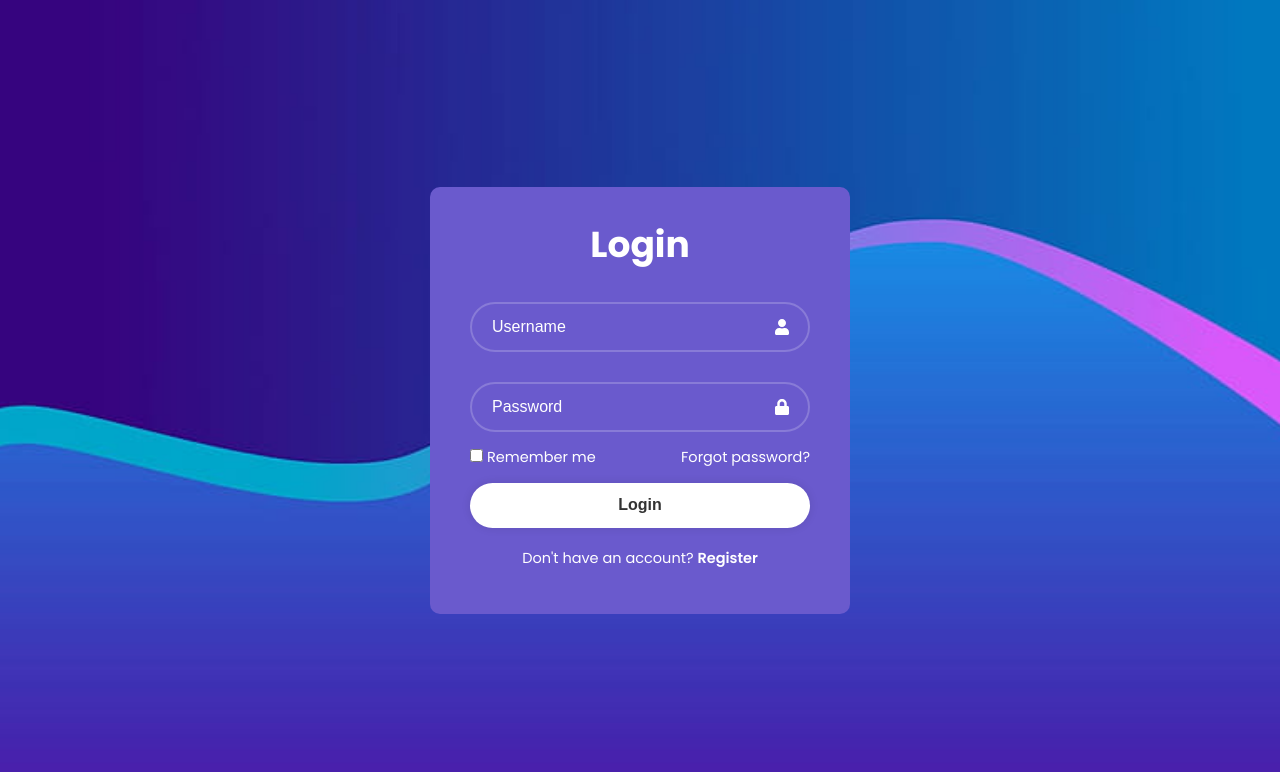
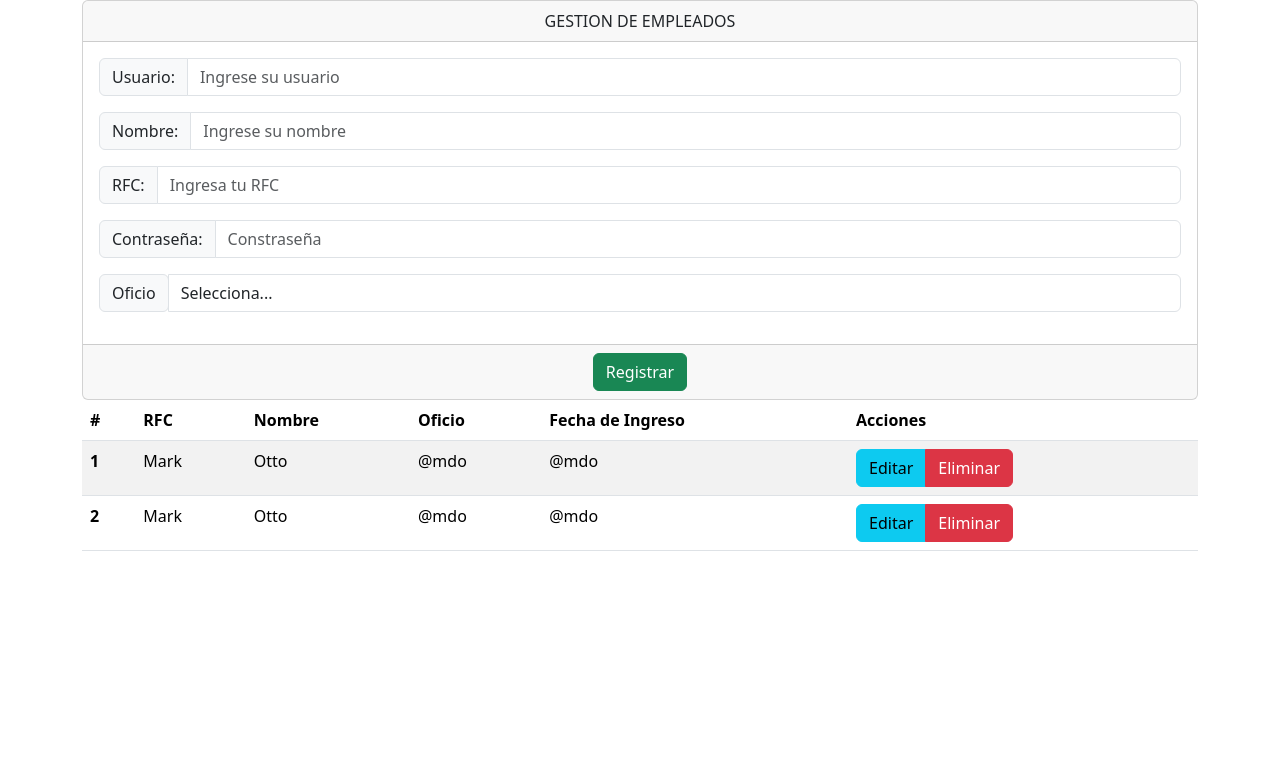
Before and after one commit to Misaelvr22/TallerBase, a React (Create React App) app in the folder frontend/tallerbd/: page /crud in a window 1280 px wide. Shown: the top 772 px of the page. Built offline with nearby package versions, Linux system fonts and the light colour scheme.

Commit message:
feat: crud structure

```diff
--- a/frontend/tallerbd/package.json
+++ b/frontend/tallerbd/package.json
@@ -6,9 +6,11 @@
     "@testing-library/jest-dom": "^5.17.0",
     "@testing-library/react": "^13.4.0",
     "@testing-library/user-event": "^13.5.0",
+    "axios": "^1.7.2",
     "react": "^18.3.1",
     "react-dom": "^18.3.1",
     "react-icons": "^5.2.1",
+    "react-router-dom": "^6.23.1",
     "react-scripts": "5.0.1",
     "web-vitals": "^2.1.4"
   },
--- a/frontend/tallerbd/src/App.js
+++ b/frontend/tallerbd/src/App.js
@@ -1,11 +1,16 @@
 import { LoginForm } from './Componentes/LoginForm/LoginForm';
+import {BrowserRouter, Routes, Route} from 'react-router-dom'
+import Crud from './Screens/Crud';
 
 function App() {
   return (
-    <div>
-     <LoginForm />
-    </div>
+    <BrowserRouter>
+      <Routes >
+        <Route path="/" element={<LoginForm />}/>
+        <Route path="/crud" element={<Crud />}/>
+      </Routes>
+    </BrowserRouter>
   );
-};
+}
 
 export default App;
--- a/frontend/tallerbd/src/Componentes/LoginForm/LoginForm.css
+++ b/frontend/tallerbd/src/Componentes/LoginForm/LoginForm.css
@@ -94,3 +94,22 @@ text-align: center;
 .register-link p a:hover{
     text-decoration: underline;
 }
+
+.login {
+    font-family: 'Poppins', sans-serif;
+    -webkit-font-smoothing: antialiased;
+    -moz-osx-font-smoothing: grayscale;
+    display: flex;
+    justify-content: center;
+    align-items: center;
+    min-height: 100vh;
+    background: url(../Assets/Fondo.jpg)
+    no-repeat;
+    background-size: cover;
+    background-position: center;
+  }
+
+  code {
+    font-family: source-code-pro, Menlo, Monaco, Consolas, 'Courier New',
+      monospace;
+  }
--- a/frontend/tallerbd/src/Componentes/LoginForm/LoginForm.jsx
+++ b/frontend/tallerbd/src/Componentes/LoginForm/LoginForm.jsx
@@ -4,7 +4,7 @@ import { FaUser, FaLock } from "react-icons/fa";
 
 export const LoginForm = () => {
     return (
-        <div className='wrapper'>
+        <div className='login wrapper'>
             <form action="">
                 <h1>Login</h1>
                 <div className="input-box">
--- /dev/null
+++ b/frontend/tallerbd/src/Screens/Crud.css
@@ -0,0 +1,28 @@
+.Crud {
+    display: flex;
+    flex-direction: column;
+    justify-content: center;
+  }
+
+  .datos {
+    display: flex;
+    flex-direction: column;
+    justify-content: center;
+    width: 100%;
+    align-items: center;
+  }
+
+  .datos input {
+    width: 300px;
+    height: 30px;
+    font-size: 20px;
+    padding-left: 10px;
+    border-radius: 5px;
+    margin: 5px;
+  }
+
+  .datos button {
+    width: 320px;
+    height: 50px;
+    margin-top: 5px;
+  }
--- /dev/null
+++ b/frontend/tallerbd/src/Screens/Crud.js
@@ -0,0 +1,155 @@
+import './Crud.css';
+import 'bootstrap/dist/css/bootstrap.min.css';
+import {useState} from 'react';
+import Axios from 'axios';
+
+
+function Crud() {
+  const [usuario, setUsuario] = useState ("");
+  const [nombre, setNombre] = useState ("");
+  const [rfc, setRFC] = useState ("");
+  const [password, setPassword] = useState ("");
+  const [oficio, setOficio] = useState ("");
+
+  const add = () => {
+    Axios.post("http://localhost:8080/trabajador/add",{
+
+      nombre:nombre,
+      rfc:rfc,
+      password:password,
+      oficio:oficio
+
+    }).then(()=>{
+      alert("EmpleadoRegistrado");
+    });
+  }
+
+   /*const [formData, setFormData] = useState({
+    nombre: '',
+    rfc: '',
+    password: '',
+    oficio: '',
+  });
+
+  const handleChange = (e) => {
+
+    const { name, value } = e.target;
+    setFormData({
+      ...formData,
+      [name]: value,
+    });
+
+    //if(name==="nombre")
+      if (/[^a-zA-ZáéíóúÁÉÍÓÚñÑ\s]/.test(value)) {
+        console.log("Invalido: " + value)
+      } else {
+        console.log("validos:" + value)
+      }
+
+  };*/
+
+  return (
+    <div class="container">
+    <div className="Crud">
+    </div>
+    <div class="card text-center">
+      <div class="card-header">
+        GESTION DE EMPLEADOS
+        </div>
+
+        <div className="card-body">
+
+        <div className="input-group mb-3">
+            <span className="input-group-text" id="basic-addon1">Usuario:</span>
+            <input type="text"
+
+            className="form-control" id="Nombre" placeholder="Ingrese su usuario" aria-label="Username" aria-describedby="basic-addon1"  onChange={(event)=>{setUsuario(event.target.value);}}/>
+        </div>
+
+          <div className="input-group mb-3">
+            <span className="input-group-text" id="basic-addon1">Nombre:</span>
+            <input type="text"
+
+            className="form-control" id="Nombre" placeholder="Ingrese su nombre" aria-label="Username" aria-describedby="basic-addon1"  onChange={(event)=>{setNombre(event.target.value);}}/>
+        </div>
+
+        <div className="input-group mb-3">
+            <span className="input-group-text" id="basic-addon1">RFC:</span>
+            <input type="text"
+
+            className="form-control" id="RFC" placeholder="Ingresa tu RFC" aria-label="Username" aria-describedby="basic-addon1" onChange={(event)=>{setRFC(event.target.value);}}/>
+        </div>
+
+        <div className="input-group mb-3">
+            <span className="input-group-text" id="basic-addon1">Contraseña:</span>
+            <input type="password" class="form-control" id="Contraseña" placeholder="Constraseña" onChange={(event)=>{setPassword(event.target.value);}}/>
+        </div>
+
+        <div className="input-group mb-3">
+          <div className="input-group-prepend">
+            <label className="input-group-text" htmlFor="inputGroupSelect01">
+              Oficio
+            </label>
+          </div>
+          <select className="custom-select form-control" id="Ofico"  onChange={(event)=>{setOficio(event.target.value);}}>
+            <option defaultValue>Selecciona...</option>
+            <option value="1">Carpintero</option>
+            <option value="2">Herrero</option>
+            <option value="3">Fontanero</option>
+          </select>
+        </div>
+
+
+
+        </div>
+
+          <div class="card-footer text-muted">
+            <button className='btn btn-success' onClick={add}>Registrar</button>
+          </div>
+
+     </div>
+     <table class="table table-striped">
+     <thead>
+      <tr>
+        <th scope="col">#</th>
+        <th scope="col">RFC</th>
+        <th scope="col">Nombre</th>
+        <th scope="col">Oficio</th>
+        <th scope="col">Fecha de Ingreso</th>
+        <th scope="col">Acciones</th>
+      </tr>
+    </thead>
+    <tbody>
+      <tr>
+        <th scope="row">1</th>
+        <td>Mark</td>
+        <td>Otto</td>
+        <td>@mdo</td>
+        <td>@mdo</td>
+        <td>
+        <div class="btn-group" role="group" aria-label="Basic example">
+          <button type="button" class="btn btn-info">Editar</button>
+          <button type="button" class="btn btn-danger">Eliminar</button>
+        </div>
+        </td>
+      </tr>
+      <tr>
+        <th scope="row">2</th>
+        <td>Mark</td>
+        <td>Otto</td>
+        <td>@mdo</td>
+        <td>@mdo</td>
+        <td>
+        <div class="btn-group" role="group" aria-label="Basic example">
+          <button type="button" class="btn btn-info">Editar</button>
+          <button type="button" class="btn btn-danger">Eliminar</button>
+        </div>
+        </td>
+      </tr>
+     </tbody>
+     </table>
+   </div>
+  );
+}
+
+export default Crud;
--- a/frontend/tallerbd/src/index.css
+++ b/frontend/tallerbd/src/index.css
@@ -5,22 +5,7 @@
   padding: 0;
   box-sizing: border-box;
 }
+/*
 
-body {
-  font-family: 'Poppins', sans-serif;
-  -webkit-font-smoothing: antialiased;
-  -moz-osx-font-smoothing: grayscale;
-  display: flex;
-  justify-content: center;
-  align-items: center;
-  min-height: 100vh;
-  background: url(./Componentes/Assets/Fondo.jpg)
-  no-repeat;
-  background-size: cover;
-  background-position: center;
-}
 
-code {
-  font-family: source-code-pro, Menlo, Monaco, Consolas, 'Courier New',
-    monospace;
-}
+*/
```
Also changed, not shown: 1 other file (tests, documents, lock files or other folders).
